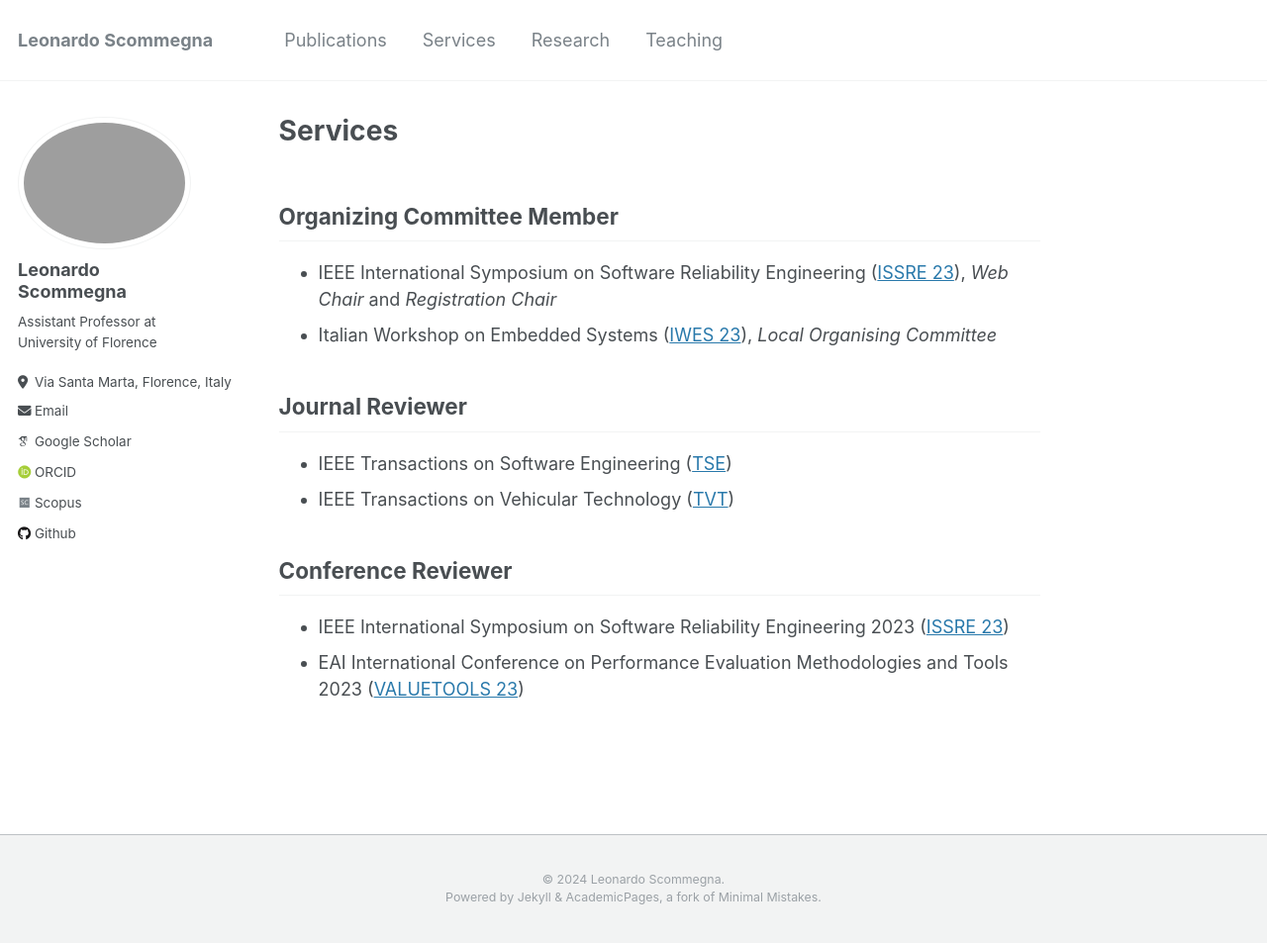
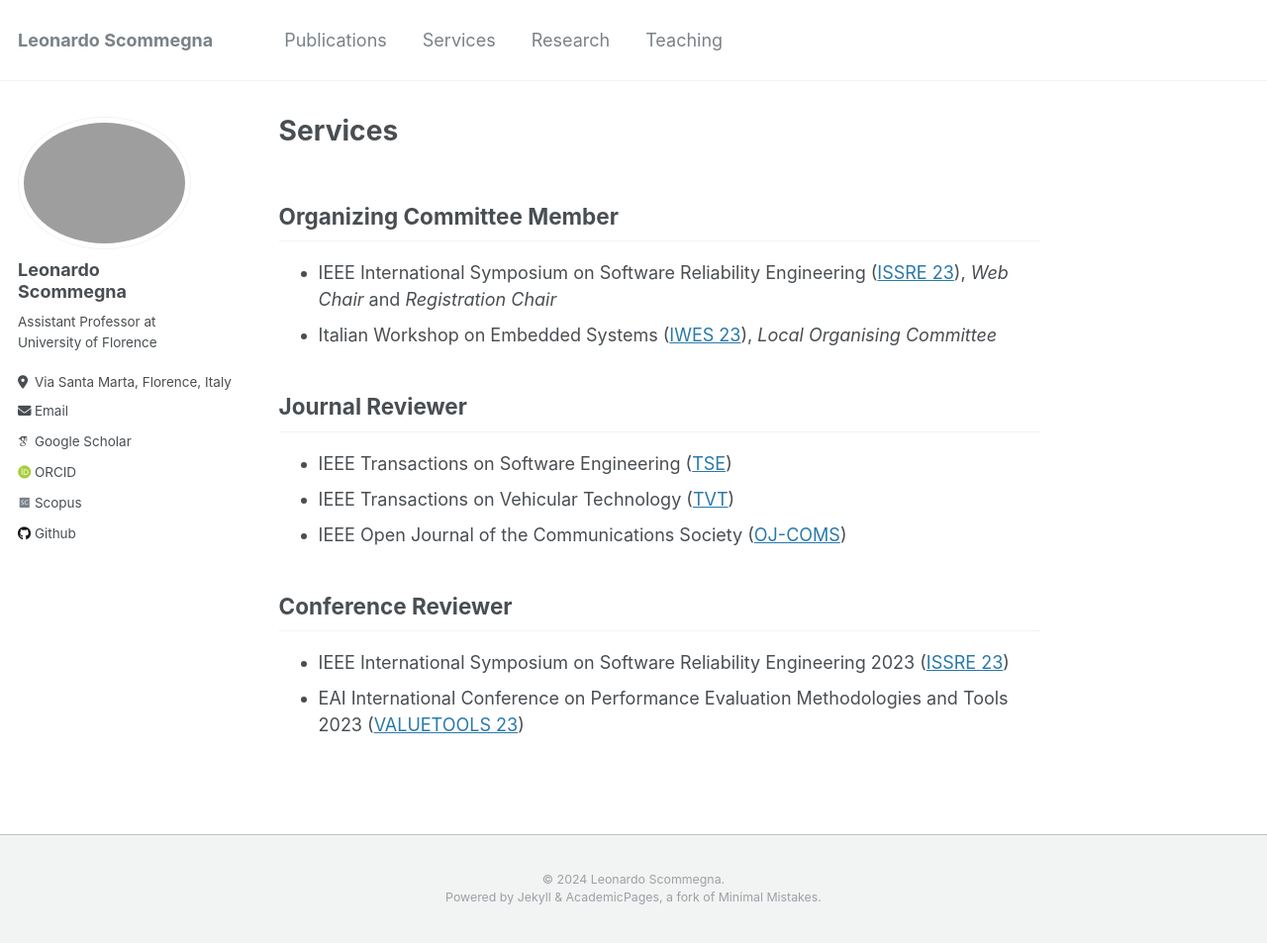
Before and after one commit to LeonardoScommegna/LeonardoScommegna.github.io, a Jekyll site: the page built from _pages/services.md, in a window 1280 px wide and 953 px high. Shown: the whole window at 99% size. Built offline with Jekyll 4.4.1, drawn with Linux system fonts in a browser that asks for light colours; some web fonts are replaced.

Commit message:
oj-coms added to the journal reviewer list

```diff
--- a/_pages/services.md
+++ b/_pages/services.md
@@ -11,6 +11,7 @@ title: "Services"
 
 - IEEE Transactions on Software Engineering ([TSE](https://ieeexplore.ieee.org/xpl/RecentIssue.jsp?punumber=32))
 - IEEE Transactions on Vehicular Technology ([TVT](https://ieeexplore.ieee.org/xpl/RecentIssue.jsp?punumber=25))
+- IEEE Open Journal of the Communications Society ([OJ-COMS](https://www.comsoc.org/publications/journals/ieee-ojcoms))
 
 
 ## Conference Reviewer
```
